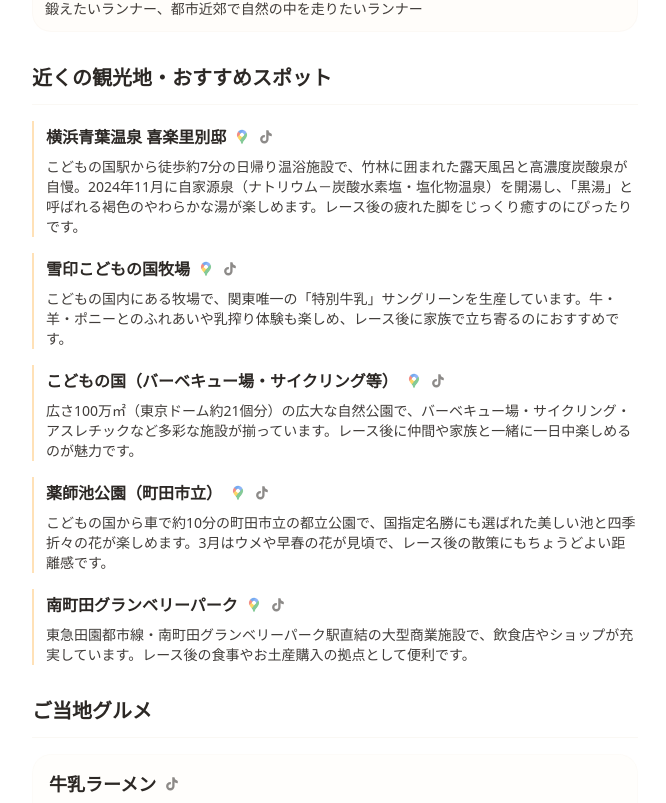
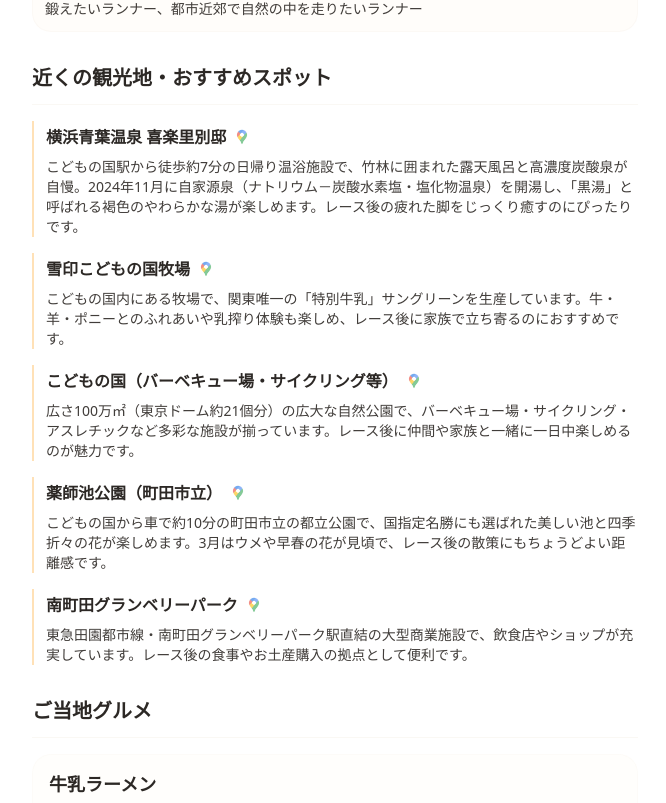
Before and after one commit to git10a/runcal, a Next.js app: page /races/9b54927d-24f8-4b08-963e-feae275bd48a in a window 1280 px wide. Shown: the part 2011-2814 px from the top of the page, without its empty margins (129-795 px from the left). Built offline with nearby package versions, Linux system fonts and the light colour scheme; no server answers.

Commit message:
TikTokリンク・アイコンをすべて削除

```diff
--- a/src/app/races/[id]/page.tsx
+++ b/src/app/races/[id]/page.tsx
@@ -170,9 +170,6 @@
                                                 <a href={`https://www.google.com/maps/search/?api=1&query=${encodeURIComponent(s.name)}`} target="_blank" rel="noopener noreferrer" title="Google Mapで見る" className="inline-flex items-center opacity-60 hover:opacity-100 transition-opacity">
                                                     <img src="/images/google_maps_pin.png" alt="Google Map" width={16} height={16} />
                                                 </a>
-                                                <a href={`https://www.tiktok.com/search?q=${encodeURIComponent(s.name)}`} target="_blank" rel="noopener noreferrer" title="TikTokで検索" className="inline-flex items-center opacity-60 hover:opacity-100 transition-opacity">
-                                                    <svg width="16" height="16" viewBox="0 0 24 24" fill="currentColor" xmlns="http://www.w3.org/2000/svg"><path d="M19.59 6.69a4.83 4.83 0 0 1-3.77-4.25V2h-3.45v13.67a2.89 2.89 0 0 1-2.88 2.5 2.89 2.89 0 0 1-2.88-2.89 2.89 2.89 0 0 1 2.88-2.89c.28 0 .54.04.79.1V9.01a6.27 6.27 0 0 0-.79-.05 6.34 6.34 0 0 0-6.34 6.34 6.34 6.34 0 0 0 6.34 6.34 6.34 6.34 0 0 0 6.34-6.34V9.48a8.27 8.27 0 0 0 4.85 1.56V7.6a4.83 4.83 0 0 1-1.09-.91z" /></svg>
-                                                </a>
                                             </div>
                                             <p className="text-sm mt-1">{s.description}</p>
                                         </div>
@@ -190,9 +187,6 @@
                                             <div key={i} className="bg-muted/30 p-4 rounded-lg border border-border/30">
                                                 <div className="flex items-center flex-wrap gap-2 mb-1">
                                                     <p className="font-bold text-foreground text-lg leading-normal">{g.name}</p>
-                                                    <a href={`https://www.tiktok.com/search?q=${encodeURIComponent(g.name)}`} target="_blank" rel="noopener noreferrer" title="TikTokで検索" className="inline-flex items-center opacity-60 hover:opacity-100 transition-opacity">
-                                                        <svg width="16" height="16" viewBox="0 0 24 24" fill="currentColor" xmlns="http://www.w3.org/2000/svg"><path d="M19.59 6.69a4.83 4.83 0 0 1-3.77-4.25V2h-3.45v13.67a2.89 2.89 0 0 1-2.88 2.5 2.89 2.89 0 0 1-2.88-2.89 2.89 2.89 0 0 1 2.88-2.89c.28 0 .54.04.79.1V9.01a6.27 6.27 0 0 0-.79-.05 6.34 6.34 0 0 0-6.34 6.34 6.34 6.34 0 0 0 6.34 6.34 6.34 6.34 0 0 0 6.34-6.34V9.48a8.27 8.27 0 0 0 4.85 1.56V7.6a4.83 4.83 0 0 1-1.09-.91z" /></svg>
-                                                    </a>
                                                 </div>
                                                 <p className="text-sm mb-3">{g.description}</p>
                                                 {g.famous_store && (() => {
```
